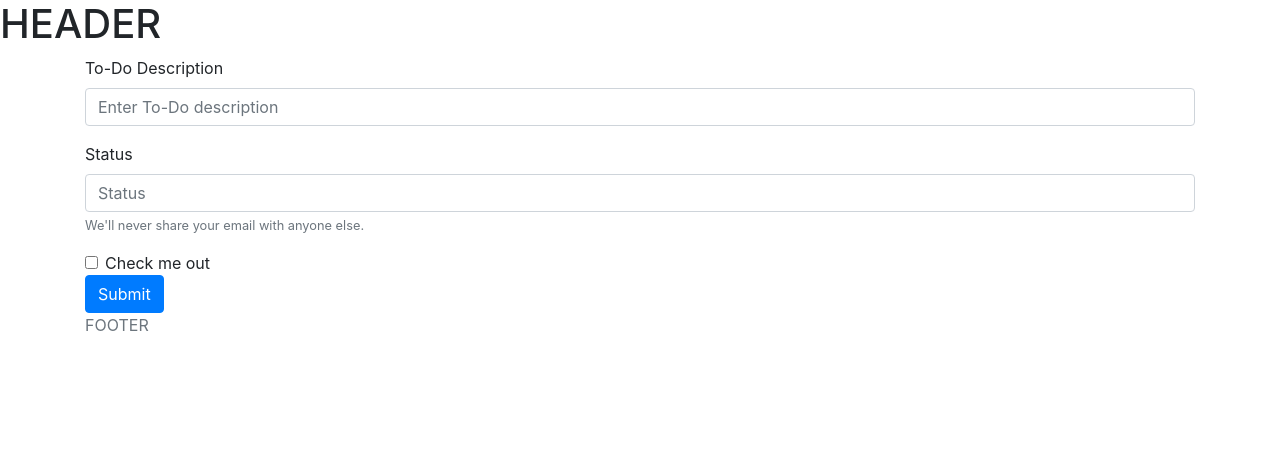
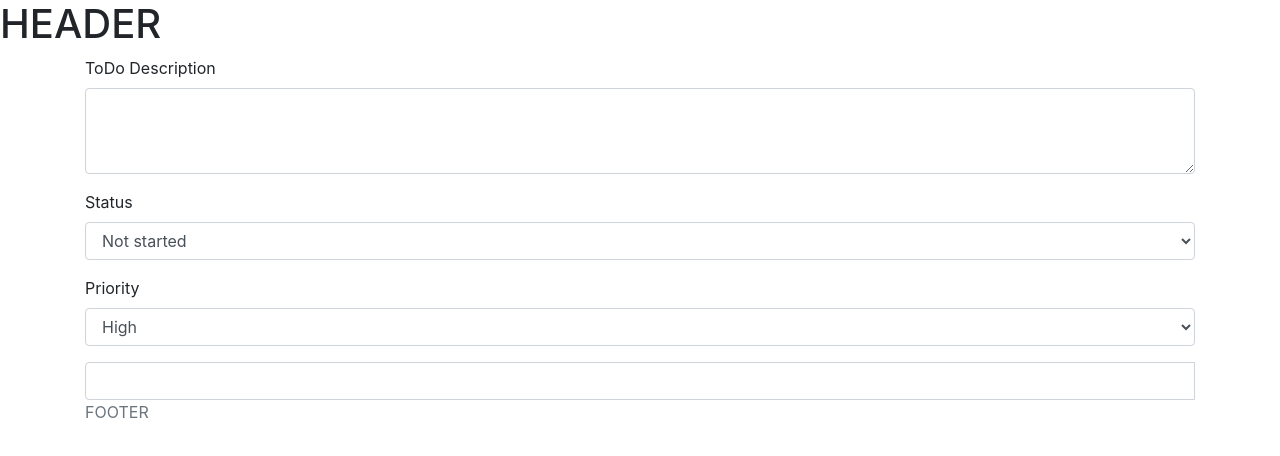
Before and after one commit to afloreshernandez/Angular-FrontEnd, an Angular app in the folder ToDoApp/: page /todos/add in a window 1280 px wide. Shown: the top 456 px of the page. Built offline with nearby package versions, Linux system fonts and the light colour scheme.

Commit message:
form modification

```diff
--- a/ToDoApp/src/app/add-to-do/add-to-do.component.html
+++ b/ToDoApp/src/app/add-to-do/add-to-do.component.html
@@ -1,19 +1,33 @@
 <div class="container">
 <form>
-    <div class="form-group">
-      <label>To-Do Description</label>
-      <input type="text" class="form-control" aria-describedby="emailHelp" placeholder="Enter To-Do description">
+  <div class="form-group">
+    <label for="exampleFormControlTextarea1">ToDo Description</label>
+    <textarea class="form-control" id="exampleFormControlTextarea1" rows="3"></textarea>
+  </div>
+  <div class="form-group">
+    <label for="exampleFormControlSelect1">Status</label>
+    <select class="form-control" id="exampleFormControlSelect1">
+      <option>Not started</option>
+      <option>In progress</option>
+      <option>Completed</option>
+    </select>
+  </div>
+  <div class="form-group">
+    <label for="exampleFormControlSelect1">Priority</label>
+    <select class="form-control" id="exampleFormControlSelect1">
+      <option>High</option>
+      <option>Medium</option>
+      <option>Low</option>
+    </select>
+  </div>
 
+
+  <div class="input-group date" data-provide="datepicker">
+    <input type="text" class="form-control">
+    <div class="input-group-addon">
+        <span class="glyphicon glyphicon-th"></span>
     </div>
-    <div class="form-group">
-      <label>Status</label>
-      <input type="password" class="form-control" id="exampleInputPassword1" placeholder="Status">
-      <small  class="form-text text-muted">We'll never share your email with anyone else.</small>
-    </div>
-    <div class="form-check">
-      <input type="checkbox" class="form-check-input" id="exampleCheck1">
-      <label class="form-check-label" for="exampleCheck1">Check me out</label>
-    </div>
-    <button type="submit" class="btn btn-primary">Submit</button>
+</div>
+
 </form>
 </div>
```
